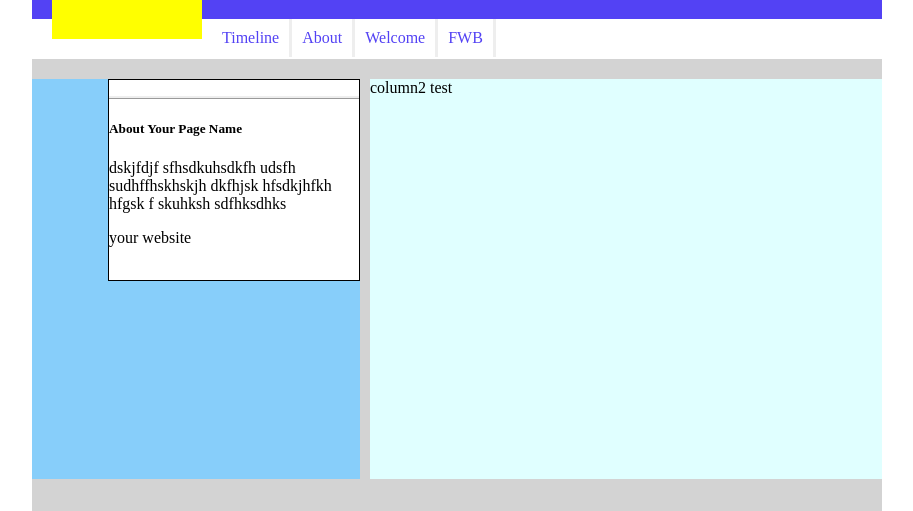
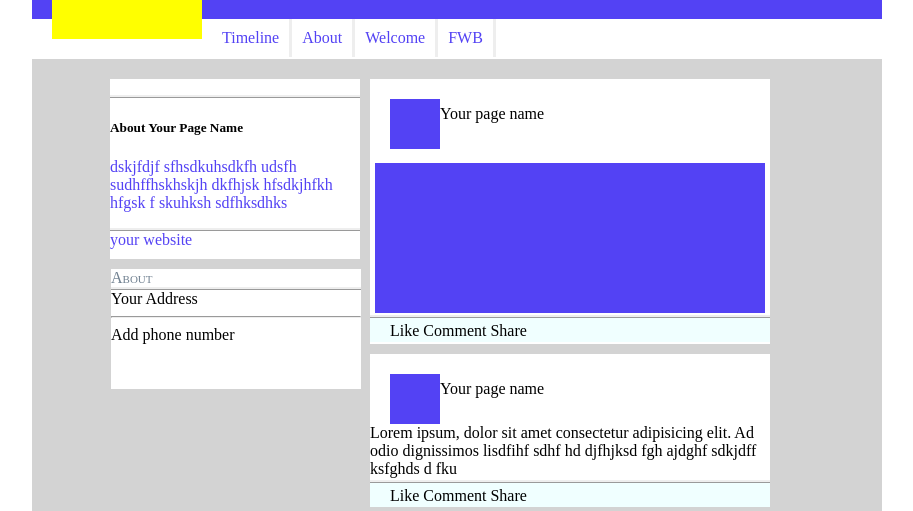
Before and after one commit to christineooi/socialmockup, a plain HTML site: page index.html in a window 1280 px wide. Shown: the part 289-800 px from the top of the page, without its empty margins (183-1096 px from the left). Drawn offline with Linux system fonts and the light colour scheme.

Commit message:
Modified html and css files to include more divs and text

```diff
--- a/index.html
+++ b/index.html
@@ -42,24 +42,35 @@
                     <p id"aboutyourPageTop"></p>
                     <p id="aboutyourPageMiddle">
                         <h5>About Your Page Name</h5>
-                        dskjfdjf sfhsdkuhsdkfh udsfh sudhffhskhskjh
-                        dkfhjsk hfsdkjhfkh hfgsk f skuhksh sdfhksdhks
+                        <p id="aypTxt">dskjfdjf sfhsdkuhsdkfh udsfh sudhffhskhskjh
+                        dkfhjsk hfsdkjhfkh hfgsk f skuhksh sdfhksdhks</p>
                     </p>
                     <p id="aboutyourPageBottom">
                         your website
                     </p>
                 </div>
                 <div id="about">
-
+                    <div id="aboutTop">About</div>
+                    <div id="aboutMain">Your Address
+                        <hr>
+                        Add phone number
+                    </div>
                 </div>
             </div> <!-- end column1 -->
 <!-- column on right side -->
             <div id="column2">
                 <div id="feed1">
-                    column2 test
+                    <div class="feedImg"></div>
+                    <p class="feedTxt">Your page name</p>
+                    <div id="feed1Block"></div>
+                    <div class="feedBottom">Like Comment Share</div>
                 </div>
                 <div id="feed2">
-
+                    <div class="feedImg"></div>
+                    <p class="feedTxt">Your page name</p>
+                    <div id="feed1Blocka">Lorem ipsum, dolor sit amet consectetur adipisicing elit.
+                        Ad odio dignissimos lisdfihf sdhf hd djfhjksd fgh ajdghf sdkjdff ksfghds d fku</div>
+                    <div class="feedBottom">Like Comment Share</div>
                 </div>
             </div> <!-- end column2 -->
 <!-- footer -->
@@ -67,8 +78,6 @@
             <div id="footerEnd">
 
             </div>
-<!-- clear class -->
-        <!-- <div class="clear"></div> -->
         </div> <!-- end content -->
 
     </div>  <!-- end wrapper -->
--- a/style.css
+++ b/style.css
@@ -1,10 +1,13 @@
 body {
-    /*padding: 0px 200px;*/
+    padding: 0px 200px;
+    font-family: 'Times New Roman', Times, serif;
+    font-size: 16px;
 }
+
 
 .wrapper {
     width: 850px;
-    height: 900px;
+    height: 950px;
     background-color: lightgray;
     margin: auto;
 }
@@ -72,23 +75,22 @@ body {
  #column1 {
     float: left;
     width: 328px;
-    background-color: lightskyblue;
-    min-height: 400px;
+    /* background-color: lightskyblue; */
+    /* min-height: 400px; */
+    height: 600px;
  }
 
 
  #column2 {
     float: right;
     width: 512px;
-    background-color: lightcyan;
-    min-height: 400px;
+    height: 600px;
  }
 
 
  #aboutyourPage {
-    border: 1px solid black;
     width: 250px;
-    height: 200px;
+    height: 180px;
     float: right;
     background-color: white;
  }
@@ -96,25 +98,85 @@ body {
 
 #aboutyourPageMiddle{
     color: #5342f4;
-    border-top-style: ridge
+    border-top-style: ridge;
+}
 
+#aypTxt {
+    color: #5342f4;
 }
- /*
+
+#aboutyourPageBottom{
+    color: hsl(246, 89%, 61%);
+    border-top-style: ridge;
+}
+
  #about {
-    border: 5px solid black;
-    float: left;
+    position: relative;
+    top: 10px;
+    left: 1px;
+    float: right;
+    clear: right;
+    width: 250px;
+    height: 120px;
+    background-color: white
+ }
+
+ #aboutTop{
+    font-variant: small-caps;
+    color: slategrey;
+ }
+
+ #aboutMain {
+    border-top-style: ridge;
  }
 
  #feed1 {
-    border: 5px solid black;
+    background-color: white;
     float: left;
+    width: 400px;
+    height: 265px;
+
  }
 
+.feedImg {
+    float: left;
+    width: 50px;
+    height: 50px;
+    margin-top: 20px;
+    margin-left: 20px;
+    background-color: #5342f4;
+}
+
+.feedTxt {
+    vertical-align: middle;
+    padding: 10px;
+    left: 20px;
+}
+
+#feed1Block{
+    width: 390px;
+    height: 150px;
+    margin-top: 30px;
+    margin-left: 5px;
+    background-color: #5342f4;
+}
+
+.feedBottom {
+    height: 20px;
+    background-color: azure;
+    border-top-style: ridge;
+    padding-top: 4px;
+    padding-left: 20px;
+    margin-top: 2px;
+}
  #feed2 {
-    border: 5px solid black;
+    position: relative;
+    top: 10px;
     float: left;
+    width: 400px;
+    background-color: white;
  }
- */
+
 
  .clear {
      clear: both;
```
